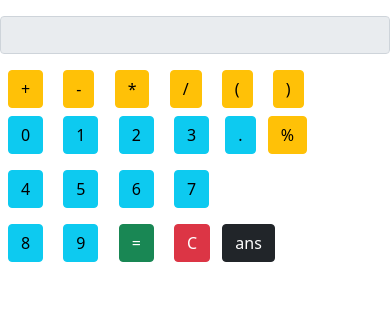
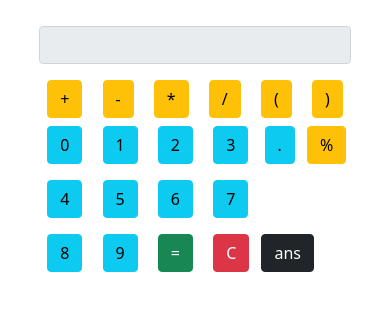
Before and after one commit to avishaiDV/avishaiDV.github.io, a plain HTML site: page calculator/index.html in a window 390 px wide. Drawn offline with nearby package versions, Linux system fonts and the light colour scheme.

Commit message:
Update style.css
Fixed center issue on mobile.

```diff
--- a/calculator/style.css
+++ b/calculator/style.css
@@ -1,10 +1,6 @@
-/*.center {
+.center {
     margin: auto;
-    width: 50%;
+    width: max-content;
     justify-content: center;
     padding: 10px;
-  }
-*/
-body{
-width: max-width;
 }
```
